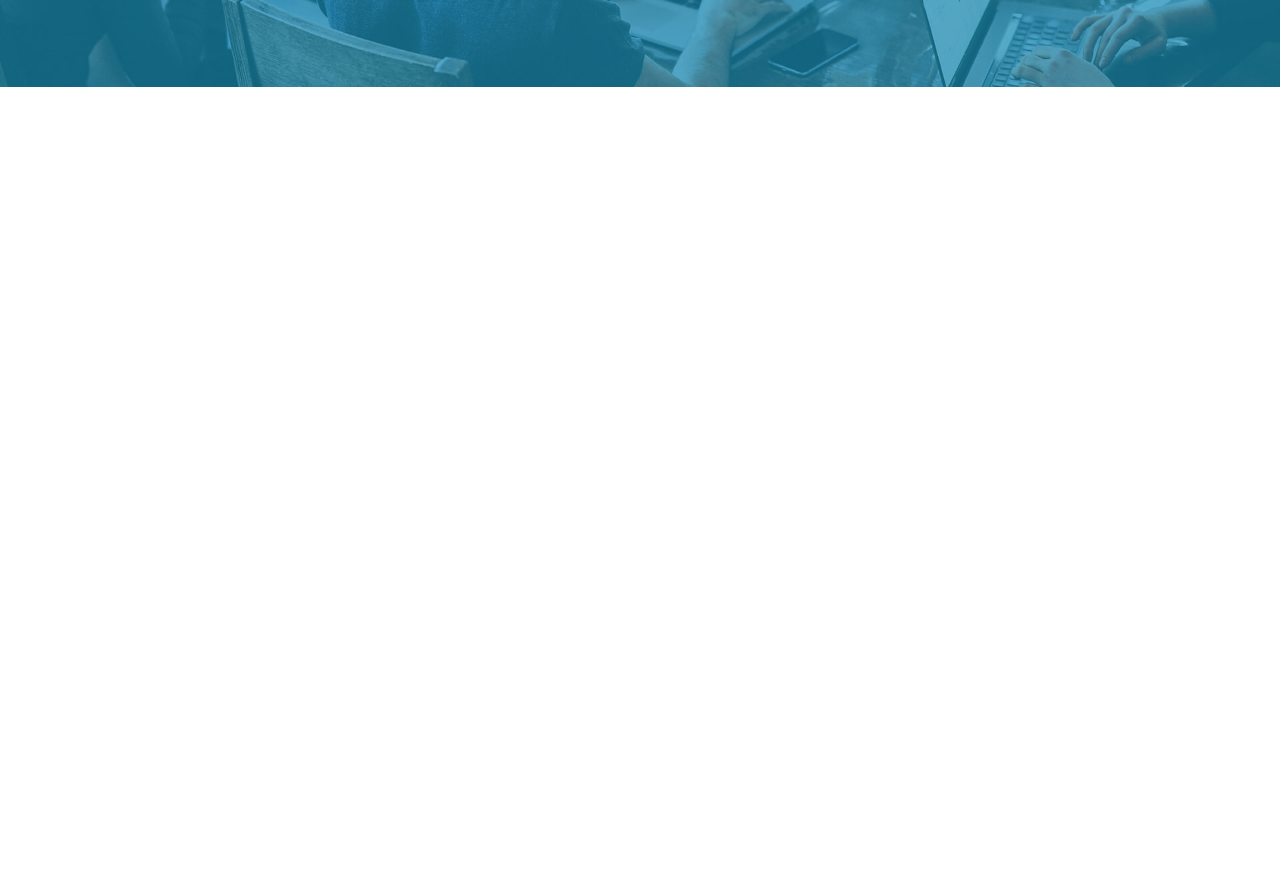
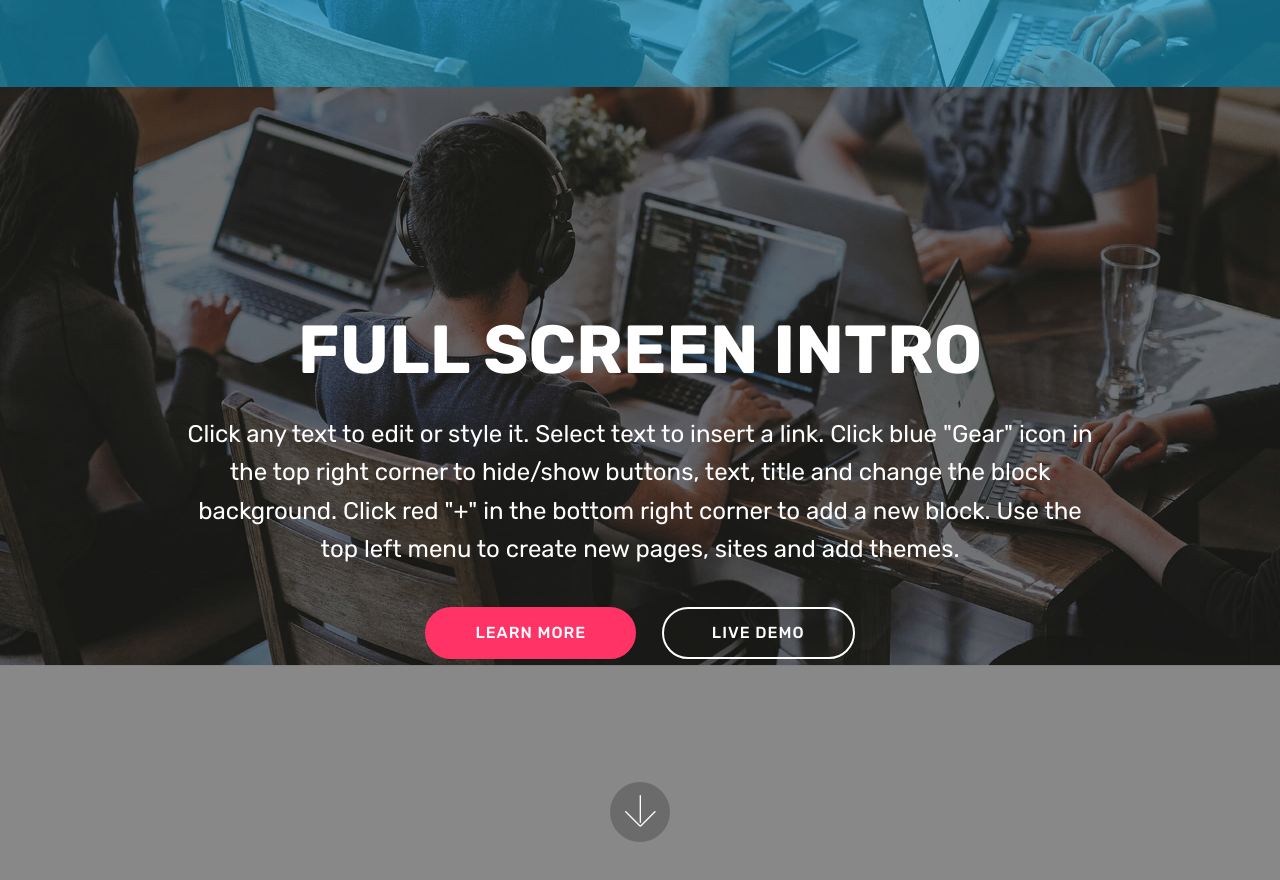
Before and after one commit to priel/moshe_flip_flopss, a plain HTML site: page index.html in a window 1280 px wide. Shown: the part 468-1348 px from the top of the page. Before the commit the page ends 800 px from the top, so only its background shows below. Drawn offline with Linux system fonts and the light colour scheme; files whose address does not match are found by name.

Commit message:
create github pages

```diff
--- a/assets/mobirise/css/mbr-additional.css
+++ b/assets/mobirise/css/mbr-additional.css
@@ -1418,3 +1418,6 @@ body {
   padding-bottom: 90px;
   background-image: url("../../../assets/images/background4.jpg");
 }
+.cid-rwZdyF8zm2 {
+  background-image: url("../../../assets/images/background4.jpg");
+}
--- a/index.html
+++ b/index.html
@@ -49,8 +49,38 @@
 
 </section>
 
+<section class="engine"><a href="https://mobirise.info/z">best html templates</a></section><section class="cid-rwZdyF8zm2 mbr-fullscreen mbr-parallax-background" id="header2-5">
 
-  <section class="engine"><a href="https://mobirise.info/l">free website templates</a></section><script src="assets/web/assets/jquery/jquery.min.js"></script>
+
+
+    <div class="mbr-overlay" style="opacity: 0.5; background-color: rgb(35, 35, 35);"></div>
+
+    <div class="container align-center">
+        <div class="row justify-content-md-center">
+            <div class="mbr-white col-md-10">
+                <h1 class="mbr-section-title mbr-bold pb-3 mbr-fonts-style display-1">
+                    FULL SCREEN INTRO
+                </h1>
+
+                <p class="mbr-text pb-3 mbr-fonts-style display-5">
+                    Click any text to edit or style it. Select text to insert a link. Click blue "Gear" icon in the top right corner to hide/show buttons, text, title and change the block background. Click red "+" in the bottom right corner to add a new block. Use the top left menu to create new pages, sites and add themes.
+                </p>
+                <div class="mbr-section-btn">
+                    <a class="btn btn-md btn-secondary display-4" href="https://mobirise.co">LEARN MORE</a>
+                    <a class="btn btn-md btn-white-outline display-4" href="https://mobirise.co">LIVE DEMO</a>
+                </div>
+            </div>
+        </div>
+    </div>
+    <div class="mbr-arrow hidden-sm-down" aria-hidden="true">
+        <a href="#next">
+            <i class="mbri-down mbr-iconfont"></i>
+        </a>
+    </div>
+</section>
+
+
+  <script src="assets/web/assets/jquery/jquery.min.js"></script>
   <script src="assets/popper/popper.min.js"></script>
   <script src="assets/tether/tether.min.js"></script>
   <script src="assets/bootstrap/js/bootstrap.min.js"></script>
```
Also changed, not shown: 1 other file.
